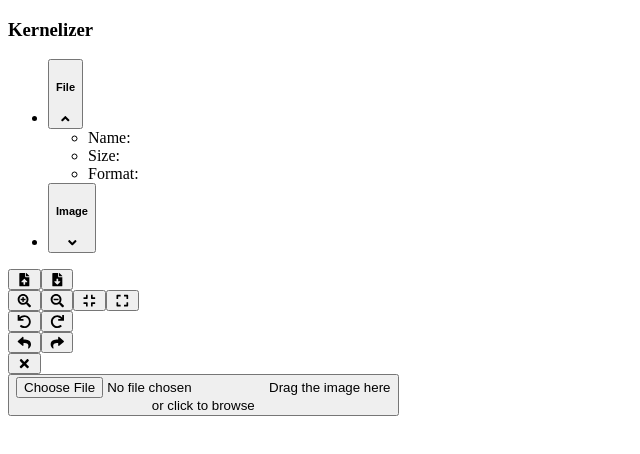
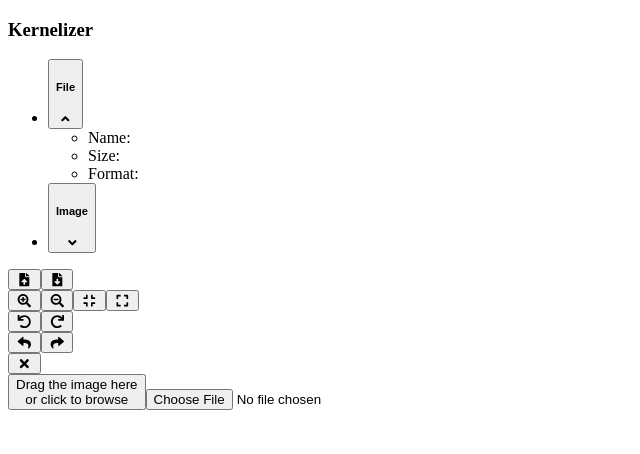
Before and after one commit to erincones/kernelizer, a Next.js app: page / in a window 1280 px wide. Shown: the top 454 px of the page, without its empty margins (0-640 px from the left). Built offline with nearby package versions, Linux system fonts and the light colour scheme.

Commit message:
improve the drag zone component

```diff
--- a/components/drag-zone.tsx
+++ b/components/drag-zone.tsx
@@ -1,4 +1,4 @@
-import { useRef, useState, useMemo, useCallback, SyntheticEvent, DragEvent, ChangeEvent, InputHTMLAttributes } from "react";
+import { useRef, useState, useCallback, ReactNode, SyntheticEvent, DragEvent, ChangeEvent, InputHTMLAttributes } from "react";
 
 
 /**
@@ -9,6 +9,7 @@ interface Props {
   readonly name?: InputHTMLAttributes<HTMLInputElement>["name"];
   readonly multiple?: InputHTMLAttributes<HTMLInputElement>["multiple"];
   readonly accept?: InputHTMLAttributes<HTMLInputElement>["accept"];
+  readonly children?: ReactNode;
   readonly onChange?: (files: FileList | null) => unknown;
 }
 
@@ -49,24 +50,20 @@ const stopPropagation = (e: SyntheticEvent): void => {
  * @param props Drag zone component properties
  * @returns Drag zone component
  */
-export const DragZone = ({ id, name = id, multiple, accept, onChange }: Props): JSX.Element => {
+export const DragZone = ({ id, name = id, multiple, accept, children, onChange }: Props): JSX.Element => {
   const input = useRef<HTMLInputElement>(null);
   const [ focused, setFocused ] = useState(false);
 
-  // Handlers
-  const [ handleDrop, handleInputChange ] = useMemo(() => {
-    return onChange ? [
-      // Drop handler
-      (e: DragEvent): void => {
-        e.preventDefault();
-        onChange(e.dataTransfer.files);
-      },
 
-      // Input change handler
-      (e: ChangeEvent<HTMLInputElement>): void => {
-        onChange(e.currentTarget.files);
-      }
-    ] : [];
+  // Drop handler
+  const handleDrop = useCallback((e: DragEvent): void => {
+    e.preventDefault();
+    onChange?.(e.dataTransfer.files);
+  }, [ onChange ]);
+
+  // Input change handler
+  const handleInputChange = useCallback((e: ChangeEvent<HTMLInputElement>): void => {
+    onChange?.(e.currentTarget.files);
   }, [ onChange ]);
 
   // Click handler
@@ -75,24 +72,45 @@ export const DragZone = ({ id, name = id, multiple, accept, onChange }: Props):
   }, []);
 
   // Handle focus
-  const handleFocus = useCallback(() => { setFocused(true); }, []);
+  const handleFocus = useCallback(() => {
+    setFocused(true);
+  }, []);
 
   // Handle focus
-  const handleBlur = useCallback(() => { setFocused(false); }, []);
+  const handleBlur = useCallback(() => {
+    setFocused(false);
+  }, []);
 
 
   // Return the drag zone component
   return (
-    <button
-      onClick={handleClick}
-      onFocus={handleFocus}
-      onBlur={handleBlur}
+    <div
       onDragStart={handleDragStart}
       onDragEnter={handleDrag}
       onDragOver={handleDrag}
       onDrop={handleDrop}
-      className="flex justify-center items-center shadow-inner w-full h-full"
+      className="w-full h-full"
     >
+      {/* Children or browse button */}
+      {children || (
+        <button
+          onClick={handleClick}
+          onFocus={handleFocus}
+          onBlur={handleBlur}
+          className="flex justify-center items-center shadow-inner w-full h-full"
+        >
+          <label
+            htmlFor={id}
+            onClick={stopPropagation}
+            className={`${focused ? `ring ` : ``}text-blueGray-500 text-center tracking-wider leading-relaxed cursor-pointer px-4 py-2`}>
+            <span className="text-3xl">Drag the image here</span>
+            <br />
+            or click to browse
+          </label>
+        </button>
+      )}
+
+      {/* Hidden file input */}
       <input
         ref={input}
         id={id}
@@ -100,19 +118,9 @@ export const DragZone = ({ id, name = id, multiple, accept, onChange }: Props):
         type="file"
         multiple={multiple}
         accept={accept}
-        onClick={stopPropagation}
         onChange={handleInputChange}
         className="hidden"
       />
-
-      <label
-        htmlFor={id}
-        onClick={stopPropagation}
-        className={`${focused ? `ring ` : ``}text-blueGray-500 text-center tracking-wider leading-relaxed cursor-pointer px-4 py-2`}>
-        <span className="text-3xl">Drag the image here</span>
-        <br />
-        or click to browse
-      </label>
-    </button>
+    </div>
   );
 };
--- a/pages/index.tsx
+++ b/pages/index.tsx
@@ -93,10 +93,9 @@ const Home = (): JSX.Element => {
             <Toolbar />
 
             <div className="flex-grow overflow-auto">
-              {src === undefined ?
-                <DragZone id="file" accept="image/*" onChange={handleFiles} /> :
-                <canvas ref={canvas} />
-              }
+              <DragZone id="file" accept="image/*" onChange={handleFiles}>
+                {src && <canvas ref={canvas} />}
+              </DragZone>
             </div>
           </section>
         </div>
```
